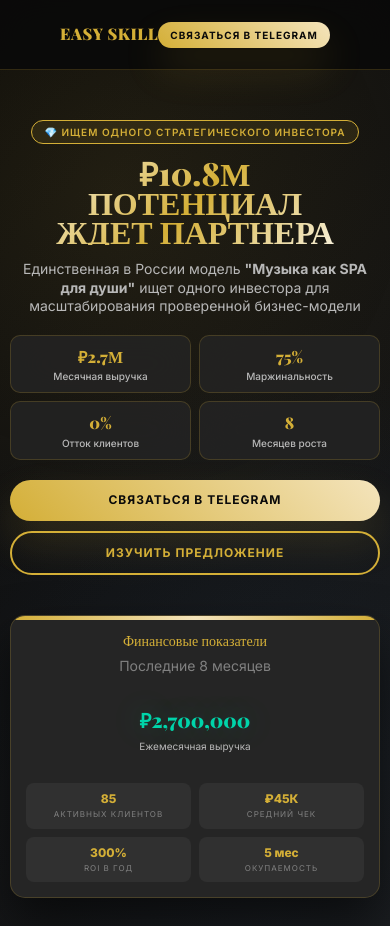
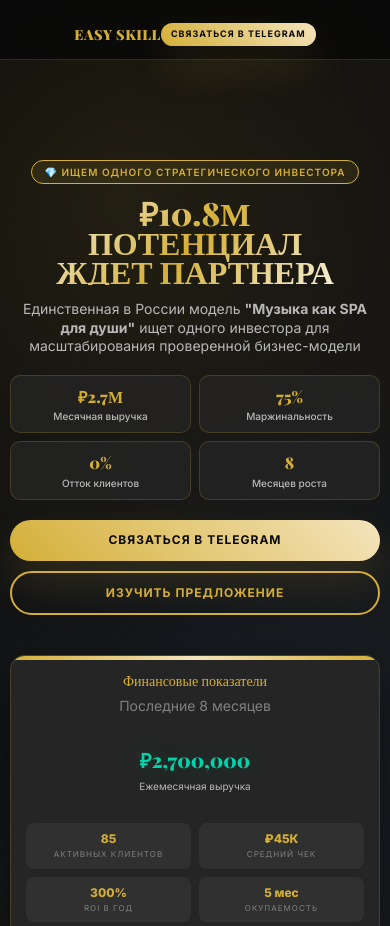
Before and after one commit to zakazsta/invest_easy, a plain HTML site: page index.html in a window 390 px wide. Shown: the top 926 px of the page. Drawn offline with nearby package versions, Linux system fonts and the light colour scheme.

Commit message:
Update index.html

```diff
--- a/index.html
+++ b/index.html
@@ -1258,10 +1258,10 @@
             }
 
             .navbar {
-                padding: 15px 0;
+                padding: 10px 0;
                 background: rgba(10, 10, 10, 0.98);
                 backdrop-filter: blur(20px);
-                min-height: 70px;
+                min-height: 60px;
             }
 
             .nav-container {
@@ -1272,7 +1272,7 @@
             }
 
             .logo {
-                font-size: 16px;
+                font-size: 14px;
                 letter-spacing: 0.5px;
             }
 
@@ -1281,15 +1281,15 @@
             }
 
             .cta-nav {
-                padding: 6px 12px;
-                font-size: 10px;
-                border-radius: 15px;
+                padding: 5px 10px;
+                font-size: 9px;
+                border-radius: 12px;
                 white-space: nowrap;
             }
 
             /* Hero Section Mobile */
             .hero {
-                padding-top: 120px;
+                padding-top: 160px;
                 min-height: 100vh;
                 padding-bottom: 30px;
             }
@@ -1796,7 +1796,7 @@
             }
 
             .hero {
-                padding-top: 140px;
+                padding-top: 180px;
             }
 
             .hero-title {
@@ -1819,6 +1819,25 @@
                 flex-direction: column;
                 text-align: center;
                 gap: 8px;
+            }
+        }
+
+        /* iOS Safe Area */
+        @supports (padding-top: env(safe-area-inset-top)) {
+            .navbar {
+                padding-top: calc(20px + env(safe-area-inset-top));
+            }
+
+            @media (max-width: 768px) {
+                .hero {
+                    padding-top: calc(160px + env(safe-area-inset-top));
+                }
+            }
+
+            @media (max-width: 375px) {
+                .hero {
+                    padding-top: calc(180px + env(safe-area-inset-top));
+                }
             }
         }
 
```
